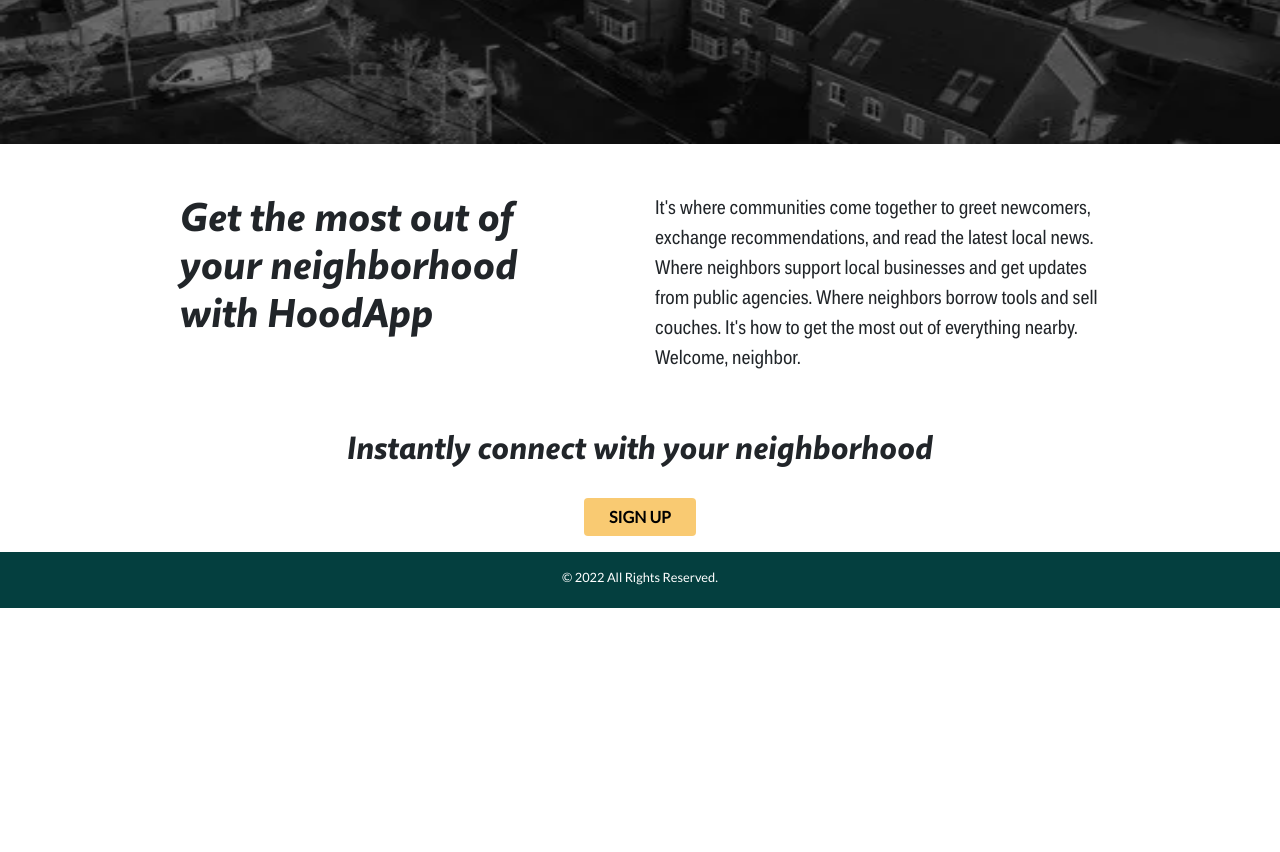
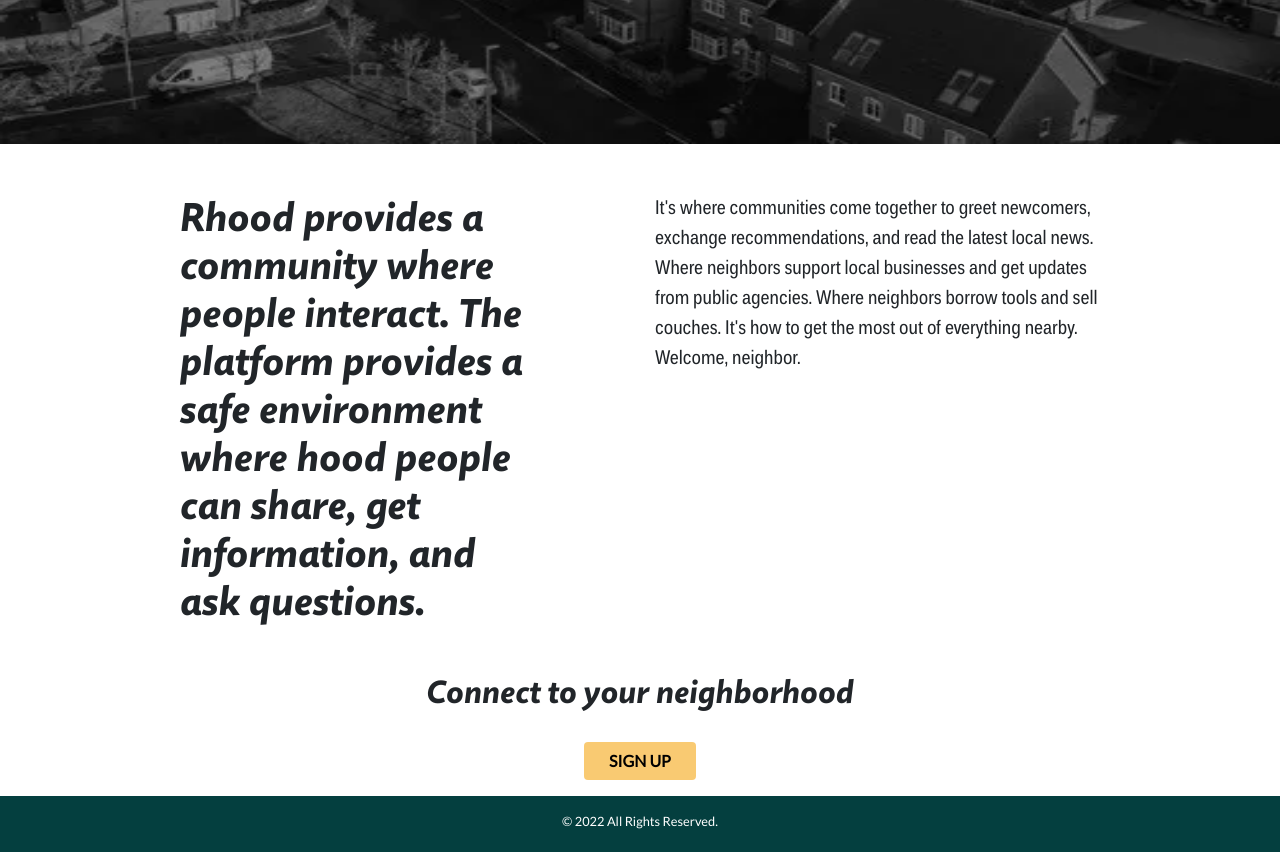
Before and after one commit to Davine-94/r-hood, a Django app: template neighbour/templates/all-neighbour/home.html in a window 1280 px wide. Shown: the part 500-1352 px from the top of the page. Before the commit the page ends 1108 px from the top, so only its background shows below. Run offline with Django 3.2, Linux system fonts and the light colour scheme; the template is opened without the code that fills it, so the values that code supplies are empty; some libraries are stand-ins or nearby versions; some web fonts are replaced.

Commit message:
Initial migrationss

```diff
--- a/neighbour/templates/all-neighbour/home.html
+++ b/neighbour/templates/all-neighbour/home.html
@@ -20,7 +20,7 @@
     <div class="row">
         <div class="col-md-1"></div>
         <div class="col-md-4">
-            <h1 class="font-weight-bold hoodapp">Get the most out of your neighborhood with HoodApp</h1>
+            <h1 class="font-weight-bold hoodapp">Rhood provides a community where people interact. The platform provides a safe environment where hood people can share, get information, and ask questions.</h1>
         </div>
         <div class="col-md-1"></div>
         <div class="col-md-5">
@@ -38,7 +38,7 @@
 <div class="container pt-4">
     {% if user.is_authenticated %}
     {%else%}
-    <h2 class="font-weight-bold hoodapp text-center">Instantly connect with your neighborhood</h2>
+    <h2 class="font-weight-bold hoodapp text-center">Connect to your neighborhood</h2>
     <p class="text-center"><a href="{%url 'register'%}" class="btn mt-4 join pl-4 pr-4 font-weight-bold black">SIGN UP</a></p>
     {%endif%}
 
```
